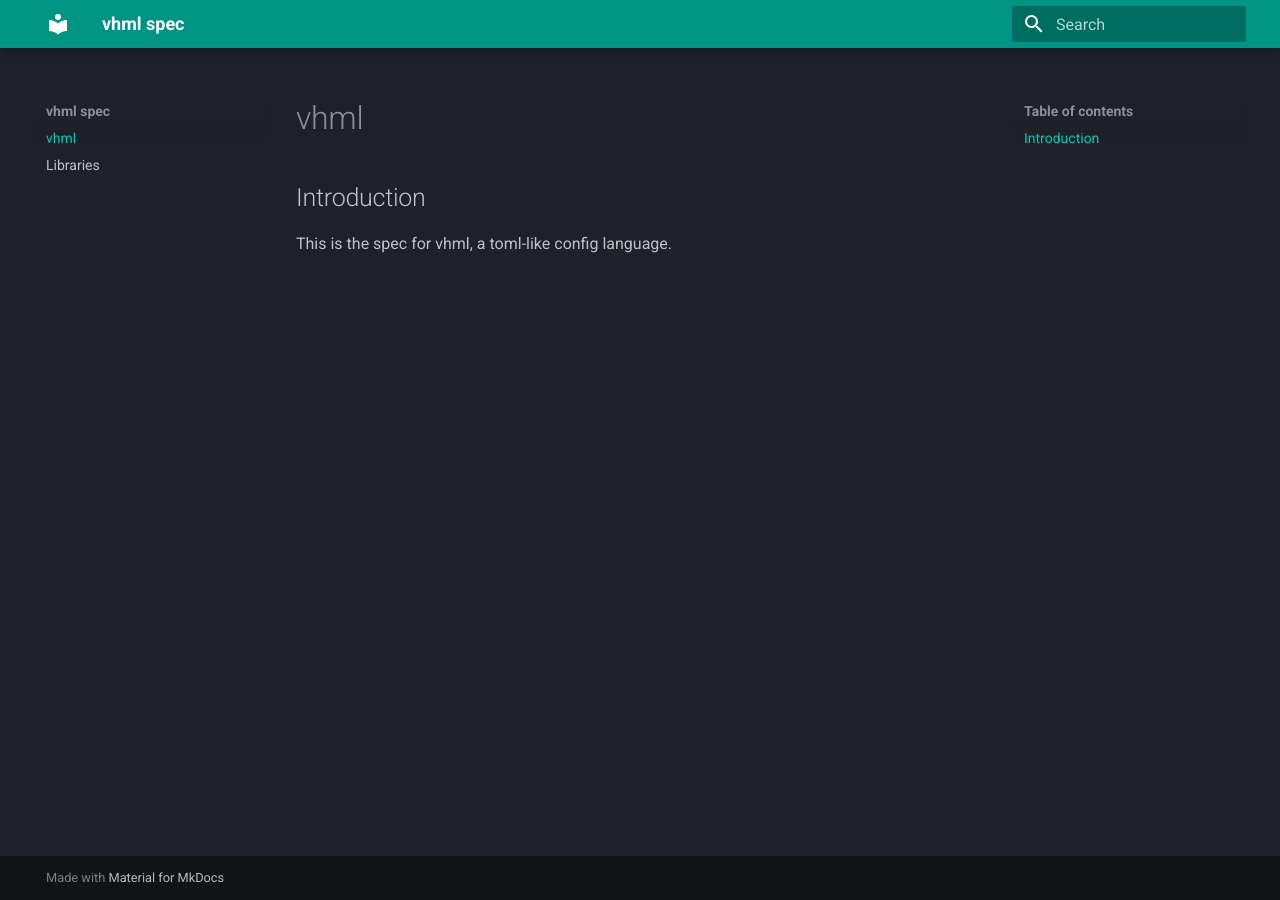
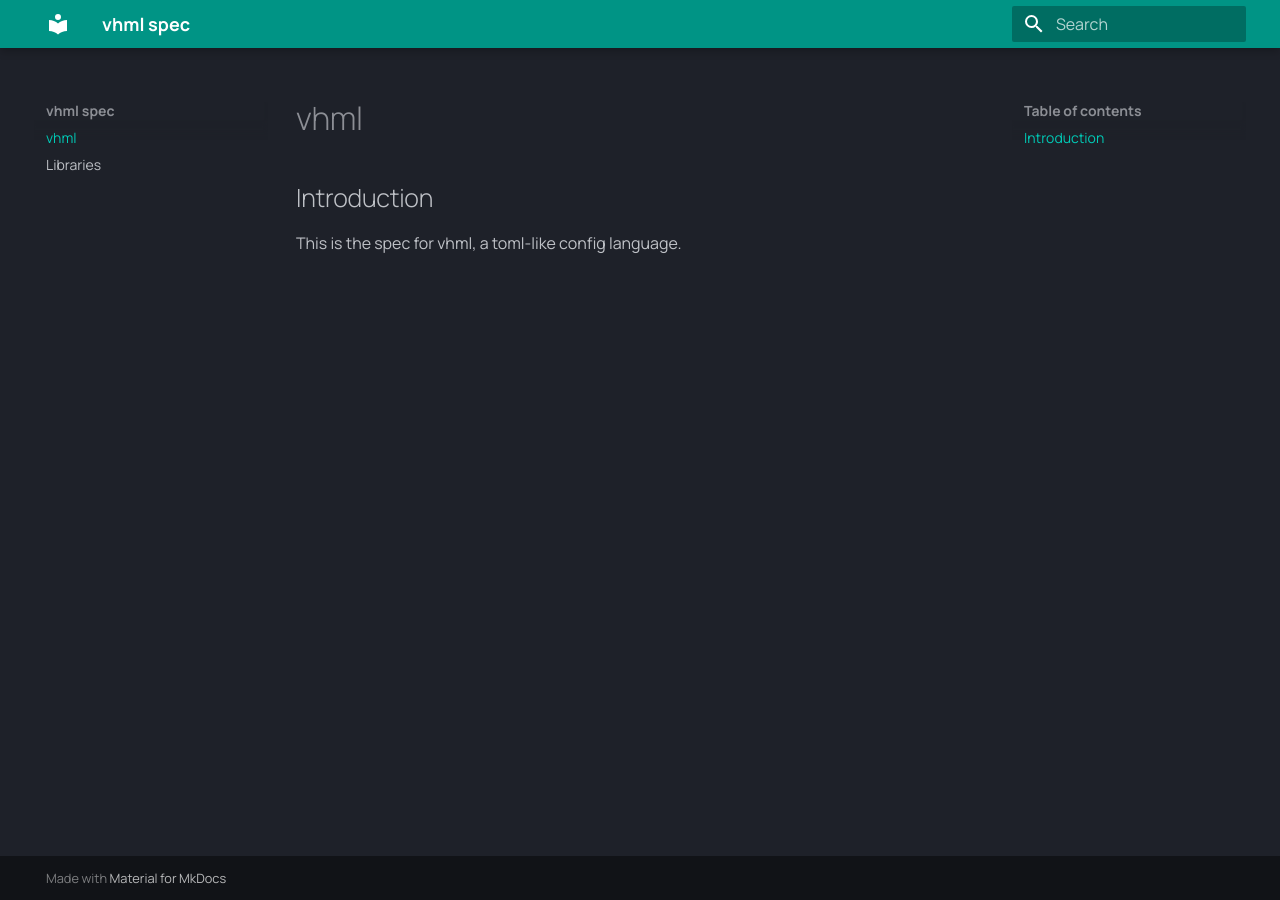
Before and after one commit to vhml-lang/spec, an MkDocs documentation site: the page built from docs/index.md, in a window 1280 px wide. Built offline with MkDocs 1.6.1 and Material for MkDocs 9.7.7, drawn with Linux system fonts in a browser that asks for light colours.

```diff
--- a/mkdocs.yml
+++ b/mkdocs.yml
@@ -6,3 +6,5 @@ theme:
     scheme: slate
     primary: teal
     accent: green
+  font:
+    text: Manrope
```
